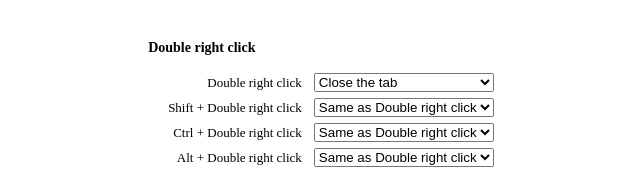
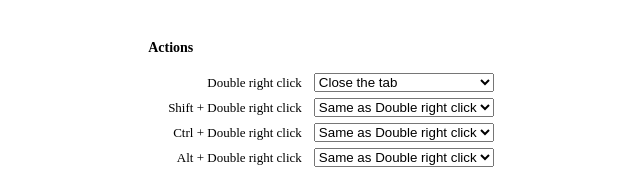
Before and after one commit to webextensions/close-tab-by-double-right-click, a browser extension: page extension/options.html in a window 1280 px wide. Shown: the top 184 px of the page, 319-959 px from the left. Drawn offline with Linux system fonts and the light colour scheme.

Commit message:
Title the gestures on the options page "Actions" instead of repeating "Double right click"

```diff
--- a/extension/options.html
+++ b/extension/options.html
@@ -98,7 +98,7 @@
         <div>
             <div class="option">
                 <div class="option-heading option-heading-with-action">
-                    <span>Double right click</span>
+                    <span>Actions</span>
                     <button class="reset-gestures" hidden>Reset</button>
                 </div>
                 <div style="margin-top:10px; margin-left:20px">
```
